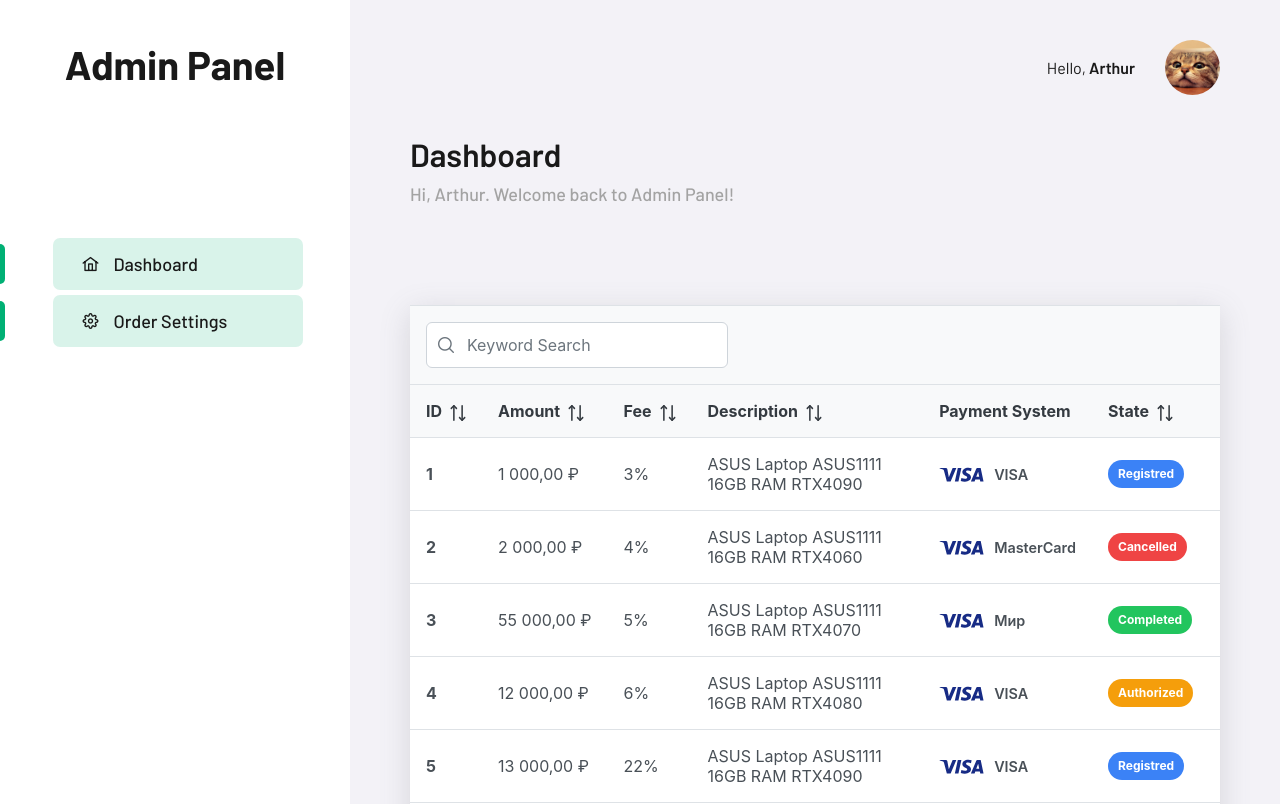
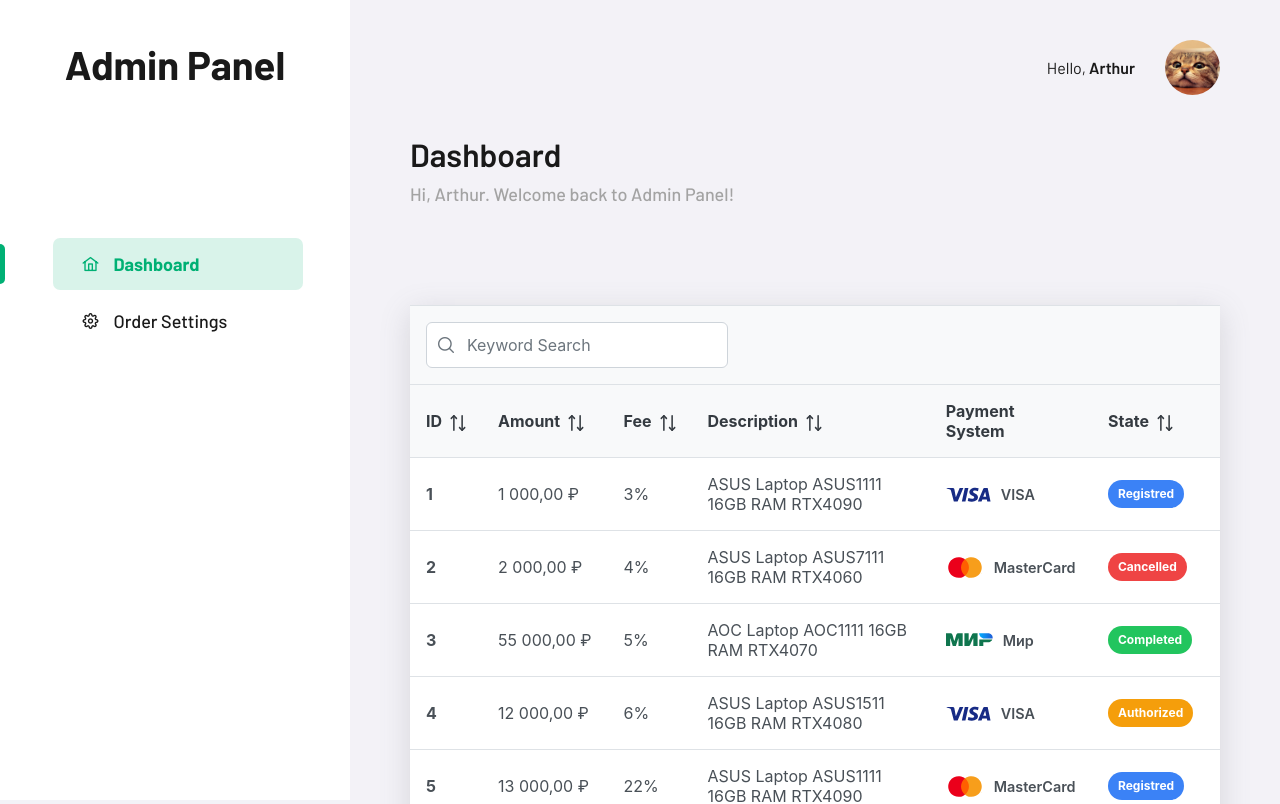
Before and after one commit to Ten-Do/B2P_admin, a React (Create React App) app: page / in a window 1280 px wide. Shown: the top 804 px of the page. Built offline with nearby package versions, Linux system fonts and the light colour scheme.

Commit message:
Add sticky sidebar, function for non-negative integer

```diff
--- a/src/components/elements/FeeTable/FeeTable.jsx
+++ b/src/components/elements/FeeTable/FeeTable.jsx
@@ -5,7 +5,12 @@ import { InputText } from "primereact/inputtext";
 import { Dropdown } from "primereact/dropdown";
 import { feeItems } from "./service";
 import IconItem from "../../UI/IconItem/IconItem";
+
+import { formatNumber } from "../../../utils/utils";
+
 import VisaLogo from "../../../assets/visa-logo.svg";
+import MasterCardLogo from "../../../assets/mcard-logo.svg";
+import MirLogo from "../../../assets/mir-logo.svg";
 
 import classes from "./FeeTable.module.scss";
 
@@ -40,7 +45,13 @@ export default function FeeTable() {
   //   };
 
   const paymentSystemTemplate = (rowData) => {
-    return <IconItem src={VisaLogo} title={rowData.paymentSystem} />;
+    const imgLink =
+      rowData.paymentSystem === "VISA"
+        ? VisaLogo
+        : rowData.paymentSystem === "MasterCard"
+        ? MasterCardLogo
+        : MirLogo;
+    return <IconItem src={imgLink} title={rowData.paymentSystem} />;
   };
 
   const feePercentageEditor = (options) => {
@@ -48,7 +59,7 @@ export default function FeeTable() {
       <InputText
         type="text"
         value={options.value}
-        onChange={(e) => options.editorCallback(e.target.value)}
+        onChange={(e) => options.editorCallback(formatNumber(e.target.value))}
       />
     );
   };
@@ -64,7 +75,7 @@ export default function FeeTable() {
       <InputText
         type="text"
         value={options.value}
-        onChange={(e) => options.editorCallback(e.target.value)}
+        onChange={(e) => options.editorCallback(formatNumber(e.target.value))}
       />
     );
   };
--- a/src/components/elements/FeeTable/service.js
+++ b/src/components/elements/FeeTable/service.js
@@ -1,5 +1,5 @@
 export const feeItems = [
-  { id: 1, paymentSystem: "Visa", feePercentage: "5", minBet: "1", img: "" },
-  { id: 2, paymentSystem: "MasterCard", feePercentage: "15", minBet: "1", img: "" },
-  { id: 3, paymentSystem: "Мир", feePercentage: "35", minBet: "1", img: "" },
+  { id: 1, paymentSystem: "VISA", feePercentage: 5, minBet: 219, img: "" },
+  { id: 2, paymentSystem: "MasterCard", feePercentage: 11, minBet: 10, img: "" },
+  { id: 3, paymentSystem: "Мир", feePercentage: 9, minBet: 150, img: "" },
 ];
--- a/src/components/elements/Navigation/Navigation.jsx
+++ b/src/components/elements/Navigation/Navigation.jsx
@@ -1,4 +1,4 @@
-import React from "react";
+import { useState } from "react";
 import { useNavigate } from "react-router-dom";
 
 import "primeicons/primeicons.css";
@@ -6,18 +6,28 @@ import classes from "./Navigation.module.scss";
 
 export default function Navigation() {
   const navigate = useNavigate();
+  const [selectedIndex, setSelectedIndex] = useState(0);
 
   const navigationLinks = [
     { title: "Dashboard", logo: "pi pi-home", path: "/" },
     { title: "Order Settings", logo: "pi pi-cog", path: "/settings" },
   ];
 
+  const handleClick = (e, path, index) => {
+    navigate(path);
+    setSelectedIndex(index);
+  };
+
   return (
     <ul className={classes.navigation}>
       {navigationLinks.map((item, index) => (
         <li
-          className={classes.link}
-          onClick={() => navigate(item.path)}
+          className={
+            index === selectedIndex
+              ? [classes.link, classes.active].join(" ")
+              : classes.link
+          }
+          onClick={(e) => handleClick(e, item.path, index)}
           key={index}
         >
           <span></span>
--- a/src/components/elements/Navigation/Navigation.module.scss
+++ b/src/components/elements/Navigation/Navigation.module.scss
@@ -7,6 +7,7 @@
 }
 
 .link {
+
   font-size: 1.125em;
   font-weight: 500;
   display: flex;
@@ -18,11 +19,11 @@
     height: 40px;
     border-top-right-radius: 6px;
     border-bottom-right-radius: 6px;
-    background-color: $success;
   }
 
   &__box {
-    background-color: $transparencyOrSuccess;
+    transition: 0.1s;
+    // background-color: $white;
     border-radius: 7px;
     max-width: 250px;
     flex-grow: 1;
@@ -37,8 +38,22 @@
 
     &::before {
       content: "";
-      // border-left: $success 7px solid;
       width: 20px;
+    }
+  }
+}
+
+.active {
+  span {
+    background-color: $success;
+  }
+
+  .link {
+
+
+    &__box {
+      background-color: $transparencyOrSuccess;
+      font-weight: 700;
       color: $success;
     }
   }
--- a/src/components/elements/OrderTable/OrderTable.jsx
+++ b/src/components/elements/OrderTable/OrderTable.jsx
@@ -8,6 +8,8 @@ import { getStatusSeverity } from "../../../utils/utils";
 
 import { orderList } from "./service";
 import VisaLogo from "../../../assets/visa-logo.svg";
+import MasterCardLogo from "../../../assets/mcard-logo.svg";
+import MirLogo from "../../../assets/mir-logo.svg";
 import IconItem from "../../UI/IconItem/IconItem";
 import classes from "./OrderTable.module.scss";
 
@@ -51,8 +53,6 @@ export default function BasicFilterDemo() {
 
   // Templates
   const amountTemplate = (rowData) => {
-    console.log(rowData);
-
     return new Intl.NumberFormat("ru-RU", {
       style: "currency",
       currency: "RUB",
@@ -66,7 +66,14 @@ export default function BasicFilterDemo() {
   };
 
   const paymentSystemTemplate = (rowData) => {
-    return <IconItem src={VisaLogo} title={rowData.paymentSystem} />;
+    const imgLink =
+      rowData.paymentSystem === "VISA"
+        ? VisaLogo
+        : rowData.paymentSystem === "MasterCard"
+        ? MasterCardLogo
+        : MirLogo;
+
+    return <IconItem src={imgLink} title={rowData.paymentSystem} />;
   };
 
   const statusTemplate = (rowData) => {
--- a/src/components/elements/OrderTable/service.js
+++ b/src/components/elements/OrderTable/service.js
@@ -1,16 +1,16 @@
 export const orderList = [
     { id: 1, amount: 1000, fee: 3, description: "ASUS Laptop ASUS1111 16GB RAM RTX4090", paymentSystem: "VISA", state: "Registred"},
-    { id: 2, amount: 2000, fee: 4, description: "ASUS Laptop ASUS1111 16GB RAM RTX4060", paymentSystem: "MasterCard", state: "Cancelled"},
-    { id: 3, amount: 55000, fee: 5, description: "ASUS Laptop ASUS1111 16GB RAM RTX4070", paymentSystem: "Мир", state: "Completed"},
-    { id: 4, amount: 12000, fee: 6, description: "ASUS Laptop ASUS1111 16GB RAM RTX4080", paymentSystem: "VISA", state: "Authorized"},
-    { id: 5, amount: 13000, fee: 22, description: "ASUS Laptop ASUS1111 16GB RAM RTX4090", paymentSystem: "VISA", state: "Registred"},
-    { id: 6, amount: 10100, fee: 3, description: "ASUS Laptop ASUS1111 16GB RAM RTX4090", paymentSystem: "VISA", state: "Registred"},
-    { id: 7, amount: 5400, fee: 1, description: "ASUS Laptop ASUS1111 16GB RAM RTX4090", paymentSystem: "VISA", state: "Completed"},
-    { id: 8, amount: 2200, fee: 15, description: "ASUS Laptop ASUS1111 16GB RAM RTX4090", paymentSystem: "VISA", state: "Registred"},
-    { id: 9, amount: 1000, fee: 3, description: "ASUS Laptop ASUS1111 16GB RAM RTX4090", paymentSystem: "VISA", state: "Registred"},
-    { id: 10, amount: 22522, fee: 1, description: "ASUS Laptop ASUS1111 16GB RAM RTX4090", paymentSystem: "VISA", state: "Completed"},
-    { id: 11, amount: 1000, fee: 6, description: "ASUS Laptop ASUS1111 16GB RAM RTX4090", paymentSystem: "VISA", state: "Authorized"},
-    { id: 12, amount: 7007, fee: 3, description: "ASUS Laptop ASUS1111 16GB RAM RTX4090", paymentSystem: "VISA", state: "Registred"},
-    { id: 13, amount: 6060, fee: 9, description: "ASUS Laptop ASUS1111 16GB RAM RTX4090", paymentSystem: "VISA", state: "Cancelled"},
+    { id: 2, amount: 2000, fee: 4, description: "ASUS Laptop ASUS7111 16GB RAM RTX4060", paymentSystem: "MasterCard", state: "Cancelled"},
+    { id: 3, amount: 55000, fee: 5, description: "AOC Laptop AOC1111 16GB RAM RTX4070", paymentSystem: "Мир", state: "Completed"},
+    { id: 4, amount: 12000, fee: 6, description: "ASUS Laptop ASUS1511 16GB RAM RTX4080", paymentSystem: "VISA", state: "Authorized"},
+    { id: 5, amount: 13000, fee: 22, description: "ASUS Laptop ASUS1111 16GB RAM RTX4090", paymentSystem: "MasterCard", state: "Registred"},
+    { id: 6, amount: 10100, fee: 3, description: "ASUS Laptop ASUS1111 16GB RAM RTX4090", paymentSystem: "Мир", state: "Registred"},
+    { id: 7, amount: 5400, fee: 1, description: "HP Laptop HP1111 16GB RAM RTX4090", paymentSystem: "MasterCard", state: "Completed"},
+    { id: 8, amount: 2200, fee: 15, description: "ASUS Laptop ASUS1311 16GB RAM RTX4090", paymentSystem: "VISA", state: "Registred"},
+    { id: 9, amount: 1000, fee: 3, description: "AOC Laptop AOC1111 16GB RAM RTX4090", paymentSystem: "VISA", state: "Registred"},
+    { id: 10, amount: 22522, fee: 1, description: "ASUS Laptop ASUS1111 16GB RAM RTX4090", paymentSystem: "Мир", state: "Completed"},
+    { id: 11, amount: 1000, fee: 6, description: "ASUS Laptop ASUS1211 16GB RAM RTX4090", paymentSystem: "MasterCard", state: "Authorized"},
+    { id: 12, amount: 7007, fee: 3, description: "HP Laptop HP1111 16GB RAM RTX4090", paymentSystem: "VISA", state: "Registred"},
+    { id: 13, amount: 6060, fee: 9, description: "ASUS Laptop ASUS1111 16GB RAM RTX4090", paymentSystem: "Мир", state: "Cancelled"},
     { id: 14, amount: 1000, fee: 14, description: "ASUS Laptop ASUS1111 16GB RAM RTX4090", paymentSystem: "VISA", state: "Cancelled"},
 ];
--- a/src/components/elements/Sidebar/Sidebar.module.scss
+++ b/src/components/elements/Sidebar/Sidebar.module.scss
@@ -4,8 +4,11 @@
   background-color: $white;
   max-width: 350px;
   width: 100%;
-  //   height: auto;
+  height: 100vh;
   padding: 40px 0px;
+  position: sticky;
+  top: 0;
+  left: 0;
 }
 
 .title {
--- a/src/utils/utils.js
+++ b/src/utils/utils.js
@@ -16,3 +16,13 @@ export const getStatusSeverity = (status) => {
       return "danger";
   }
 };
+
+export const formatNumber = (number) => {
+  const regex = /^([^\d]+|\d+[^0-9]|0+[1-9]\d*)$/; //все кроме целых неотрицательных чисел
+  let newNumber = String(number);
+
+  return newNumber.length === 1
+    ? newNumber.replace(regex, "")
+    : newNumber.slice(-newNumber.length, -1) +
+        newNumber.slice(-1).replace(regex, "");
+};
```
Also changed, not shown: src/assets/mcard-logo.svg (added), src/assets/mir-logo.svg (added). Lines whose indentation alone changed are shown as unchanged.
